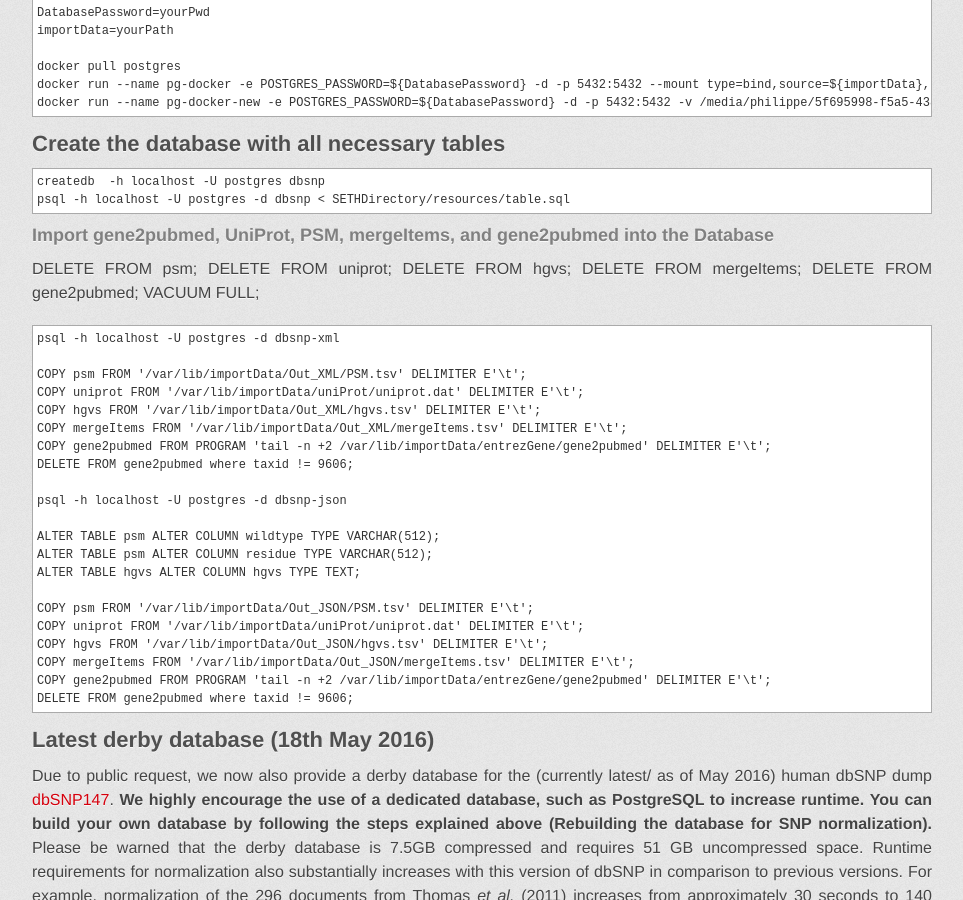
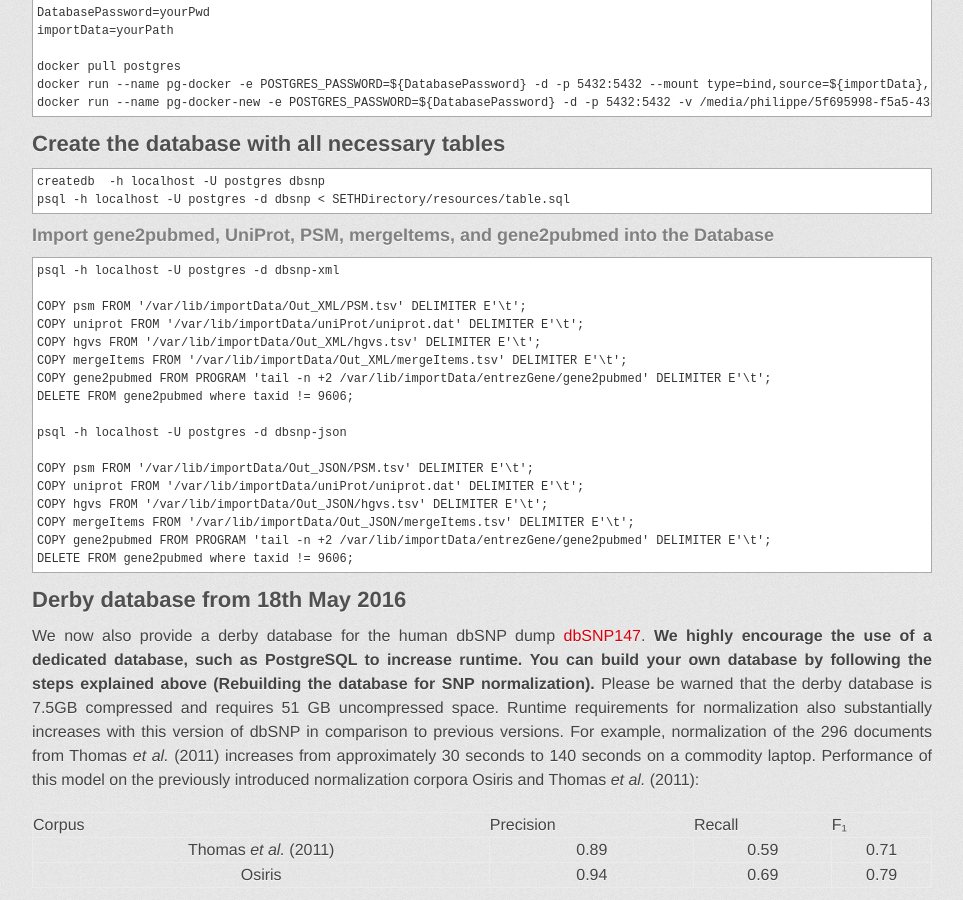
Before and after one commit to rockt/SETH, a Jekyll site: the page built from index.md, in a window 1280 px wide and 900 px high, scrolled down 8520 px. Shown: the whole window, without its empty margins (158-1121 px from the left). Built offline with Jekyll 4.4.1, drawn with Linux system fonts in a browser that asks for light colours; some web fonts are replaced.

Commit message:
Some minor changes

```diff
--- a/index.md
+++ b/index.md
@@ -442,12 +442,6 @@ Please set variables $DatabasePassword and $importData accordingly.
     psql -h localhost -U postgres -d dbsnp < SETHDirectory/resources/table.sql
 
 ### Import  gene2pubmed, UniProt, PSM, mergeItems, and gene2pubmed into the Database
-DELETE FROM psm;
-DELETE FROM uniprot;
-DELETE FROM hgvs;
-DELETE FROM mergeItems;
-DELETE FROM gene2pubmed;
-VACUUM FULL;
 
     psql -h localhost -U postgres -d dbsnp-xml
 
@@ -460,10 +454,6 @@ VACUUM FULL;
 
     psql -h localhost -U postgres -d dbsnp-json
 
-    ALTER TABLE psm ALTER COLUMN wildtype TYPE VARCHAR(512);
-    ALTER TABLE psm ALTER COLUMN residue TYPE VARCHAR(512);
-    ALTER TABLE hgvs ALTER COLUMN hgvs TYPE TEXT;
-
     COPY psm FROM '/var/lib/importData/Out_JSON/PSM.tsv' DELIMITER E'\t';
     COPY uniprot FROM '/var/lib/importData/uniProt/uniprot.dat' DELIMITER E'\t';
     COPY hgvs FROM '/var/lib/importData/Out_JSON/hgvs.tsv' DELIMITER E'\t';
@@ -472,8 +462,8 @@ VACUUM FULL;
     DELETE FROM gene2pubmed where taxid != 9606;
 
 
-## Latest derby database (18th May 2016)
-Due to public request, we now also provide a derby database for the (currently latest/ as of May 2016) human dbSNP dump [dbSNP147](https://drive.google.com/open?id=0BxyKVvNXUobTMDJYcG81Uzdhb28).
+## Derby database from 18th May 2016
+We now also provide a derby database for the human dbSNP dump [dbSNP147](https://drive.google.com/open?id=0BxyKVvNXUobTMDJYcG81Uzdhb28).
 **We highly encourage the use of a dedicated database, such as PostgreSQL to increase runtime.**
 **You can build your own database by following the steps explained above (Rebuilding the database for SNP normalization).**
 Please be warned that the derby database is 7.5GB compressed and requires 51 GB uncompressed space.
```
